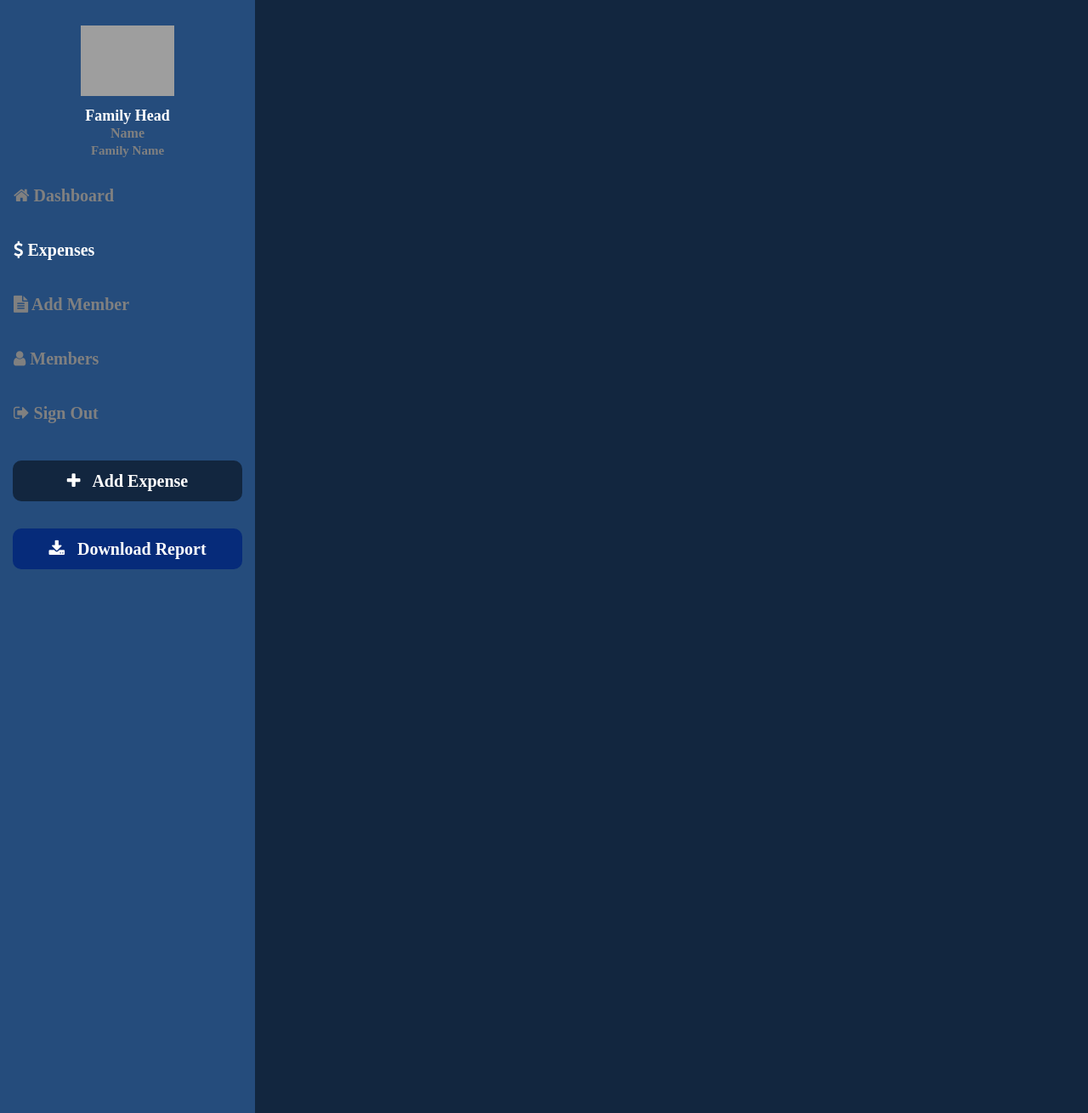
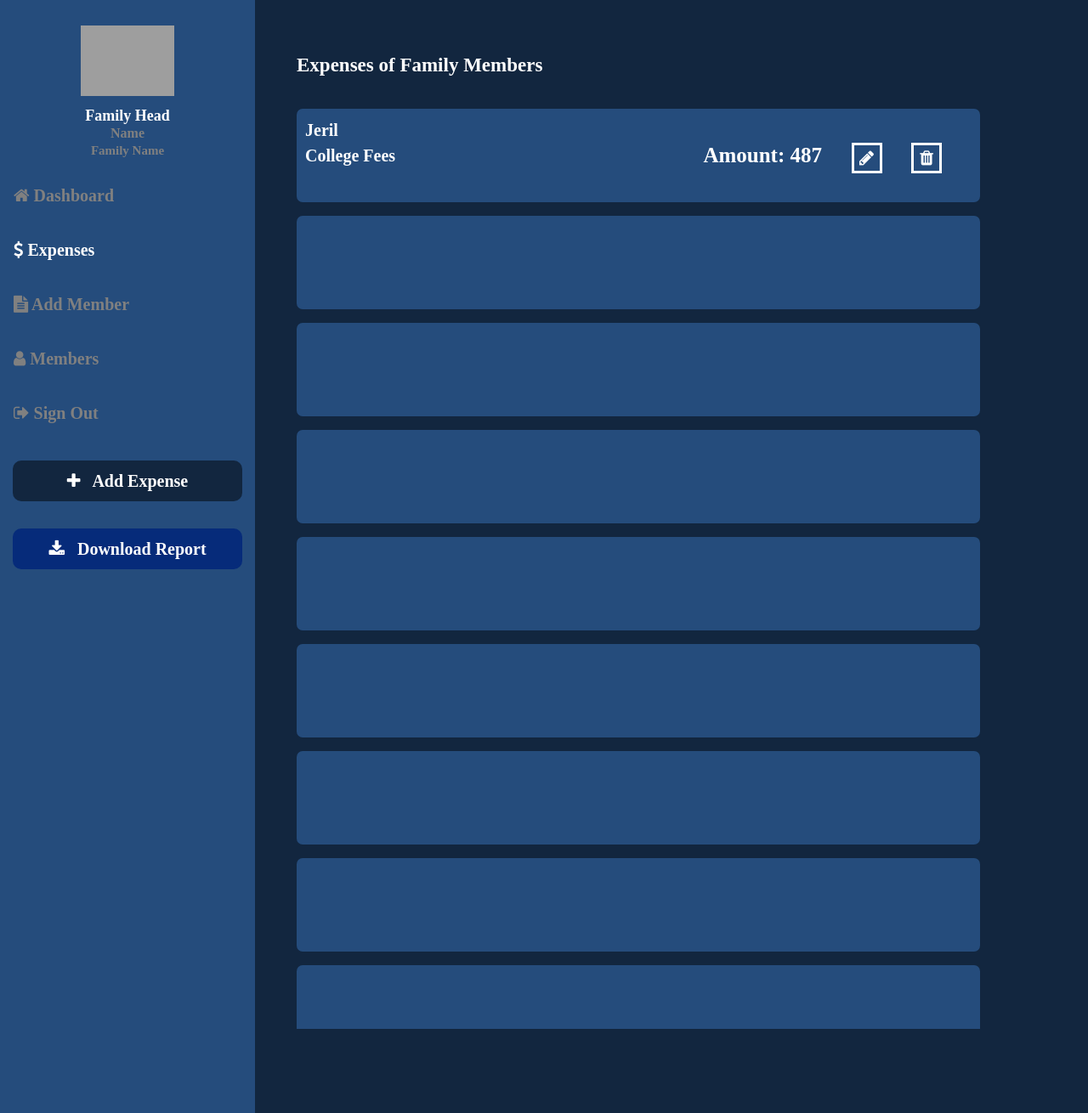
Before and after one commit to Jeril-albi/family-expense-management, a PHP site: page /expense.html in a window 1280 px wide. Shown: the whole page at 85% size. Run offline with PHP 8.4, Linux system fonts and the light colour scheme; grey boxes are pictures that could not be loaded.

Commit message:
head section complete

```diff
--- a/presentaion/head/expense/expense.css
+++ b/presentaion/head/expense/expense.css
@@ -96,7 +96,7 @@ a{
 }
 
 .title-box{
-    width: 10rem;
+    width: 20rem;
     height: 3rem;
     font-size: 23px;
     color: white;
@@ -104,30 +104,80 @@ a{
     margin-top: 4rem;
 }
 
-.title-f-text{
-    font-size: 12px;
-    font-weight: bold;
-    color: gray;
+.expense-box{
+    width: 100%;
+    height: calc(100% - 5rem);
+    overflow-y: scroll;
 }
 
-.top-card-box{
+.expense-box::-webkit-scrollbar{
+    width: 0;
+}
+
+.expense-tile{
+    width: 90%;
+    height: 90px;
+    margin: 1rem 0;
+    padding: 10px 0 10px 10px;
+    border-radius: 7px;
+    color: white;
+    font-weight: bold;
+    line-height: 30px;
+    font-size: 20px;
+    background-color: #254c7c;
+}
+
+.expense-mem-name{
+    display: block;
+    font-weight: bold;
+    font-size: 20px;
+}
+
+.expense-type{
+    float: left;
+}
+
+.expense-side-box{
     display: flex;
     justify-content: space-evenly;
+    height: 50px;
+    width: 350px;
+    vertical-align: middle;
+    margin-left: auto;
+    margin-right: 10px;
 }
 
-.top-value-box{
-    background-color: #254c7c;
-    color: white;
-    width: 200px;
-    height: 70px;
-    font-weight: bold;
-    font-size: 24px;
-    border-radius: 10px;
-    padding: 7px 10px ;
+.expense-amount{
+    float: left;
+    font-size: 25px;
 }
 
-.box-title{
-    color: #8db5e6;
-    font-size: 15px;
-    font-weight: bold;
+.edit-btn{
+    height: 30px;
+    width: 30px;
+    color: white;
+    cursor: pointer;
+    border-color: white;
+    text-align: center;
+    border-style: solid;
+    border-width: 3px;
 }
+
+.edit-btn:hover{
+    background-color:rgb(151, 151, 27);
+}
+
+.delete-btn{
+    height: 30px;
+    cursor: pointer;
+    width: 30px;
+    text-align: center;
+    color: white;
+    border-color: white;
+    border-style: solid;
+    border-width: 3px;
+}
+
+.delete-btn:hover{
+    background-color: red;
+}
--- a/presentaion/head/expense/expense.html
+++ b/presentaion/head/expense/expense.html
@@ -28,7 +28,32 @@
     </div>
     <div class="main-section">
         <div class="main-wrapper">
-
+            <div class="title-box">
+                <span>Expenses of Family Members</span>
+            </div>
+            <div class="expense-box">
+                <div class="expense-tile">
+                    <span class="expense-mem-name">Jeril</span>
+                    <span class="expense-type">College Fees</span>
+                    <div class="expense-side-box">
+                        <span class="expense-amount">Amount: 487</span>
+                        <div class="edit-btn">
+                            <i class="fa fa-pencil"></i>
+                        </div>
+                        <div class="delete-btn">
+                            <i class="fa fa-trash"></i>
+                        </div>
+                    </div>
+                </div>
+                <div class="expense-tile"></div>
+                <div class="expense-tile"></div>
+                <div class="expense-tile"></div>
+                <div class="expense-tile"></div>
+                <div class="expense-tile"></div>
+                <div class="expense-tile"></div>
+                <div class="expense-tile"></div>
+                <div class="expense-tile"></div>
+            </div>
         </div>
     </div>
 </body>
```
Also changed, not shown: presentaion/head/member/member.css (+69 -19 lines), presentaion/head/member/member.html (+14 -1 lines).
